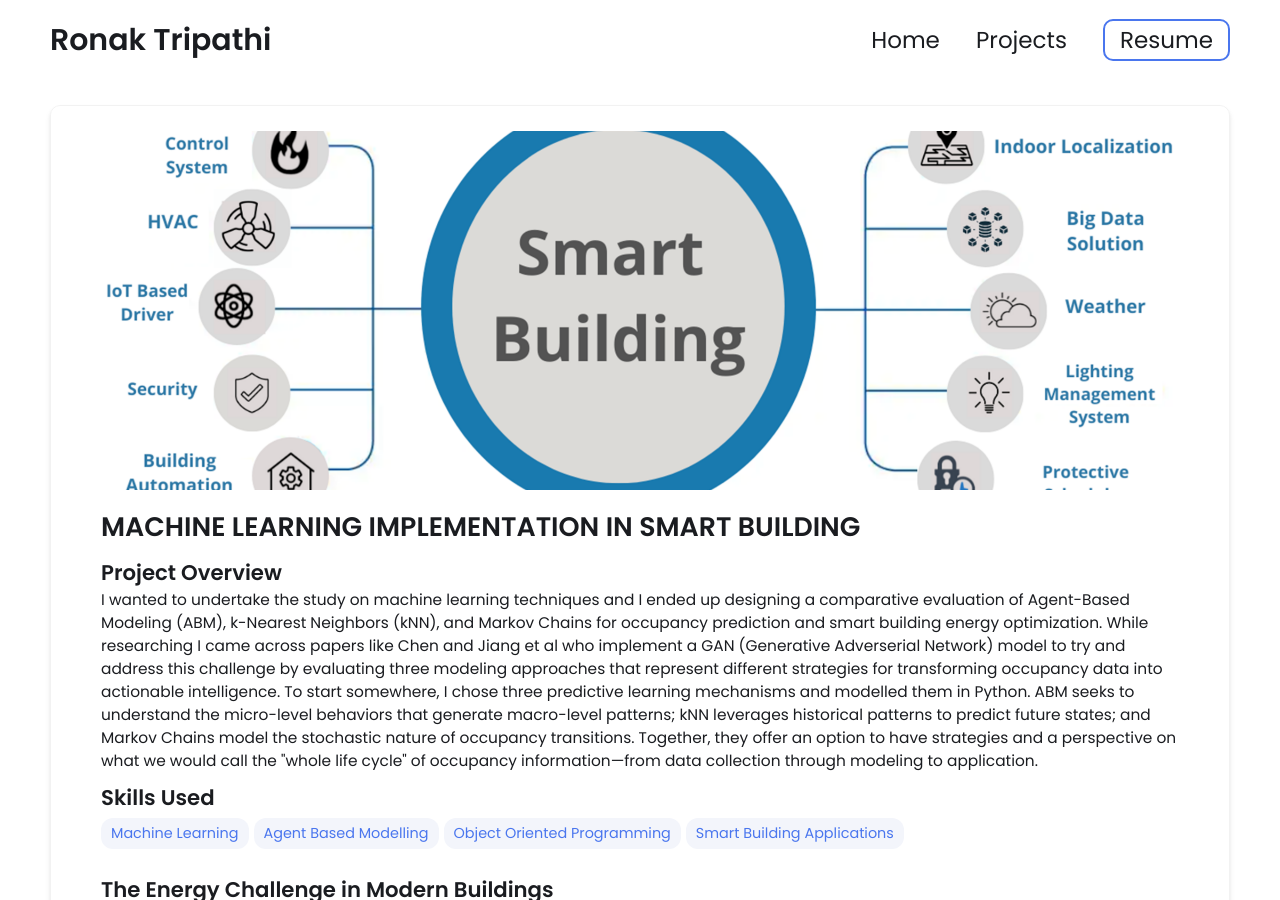
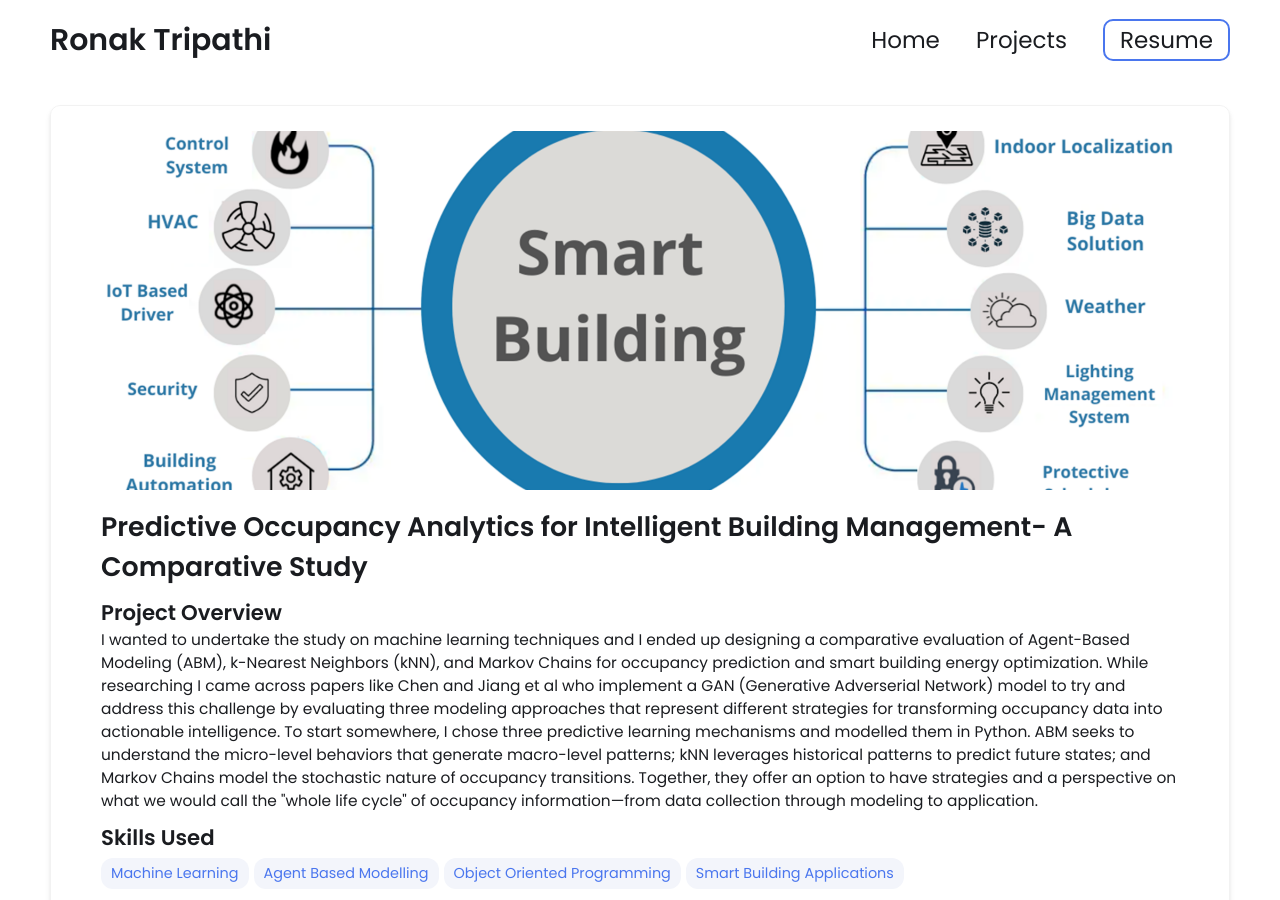
Before and after one commit to ronakTripathi-44/ronakTripathi-44.github.io, a Jekyll site: the page built from _projects/occupancy_modelling_smart_buildings/index.md, in a window 1280 px wide and 900 px high. Built offline with Jekyll 4.4.1, drawn with Linux system fonts in a browser that asks for light colours.

Commit message:
Update index.md

```diff
--- a/_projects/occupancy_modelling_smart_buildings/index.md
+++ b/_projects/occupancy_modelling_smart_buildings/index.md
@@ -1,6 +1,6 @@
 ---
 layout: post
-title: MACHINE LEARNING IMPLEMENTATION IN SMART BUILDING
+title: Predictive Occupancy Analytics for Intelligent Building Management- A Comparative Study
 description: |
   I wanted to undertake the study on machine learning techniques and I ended up designing a comparative evaluation of Agent-Based Modeling (ABM), k-Nearest Neighbors (kNN), and Markov Chains for occupancy prediction and smart building energy optimization. While researching I came across papers like Chen and Jiang et al who implement a GAN (Generative Adverserial Network) model to try and address this challenge by evaluating three modeling approaches that represent different strategies for transforming occupancy data into actionable intelligence. To start somewhere, I chose three predictive learning mechanisms and modelled them in Python. ABM seeks to understand the micro-level behaviors that generate macro-level patterns; kNN leverages historical patterns to predict future states; and Markov Chains model the stochastic nature of occupancy transitions. Together, they offer an option to have strategies and a perspective on what we would call the "whole life cycle" of occupancy information—from data collection through modeling to application.
 skills:
```
